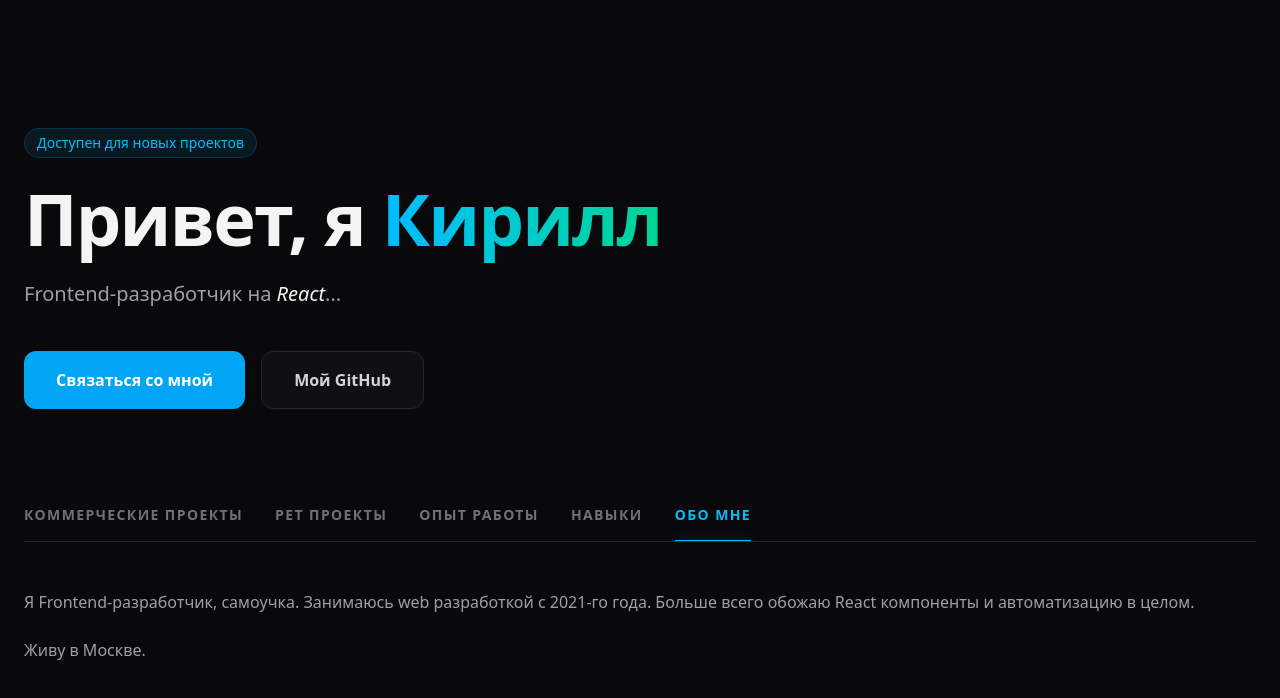
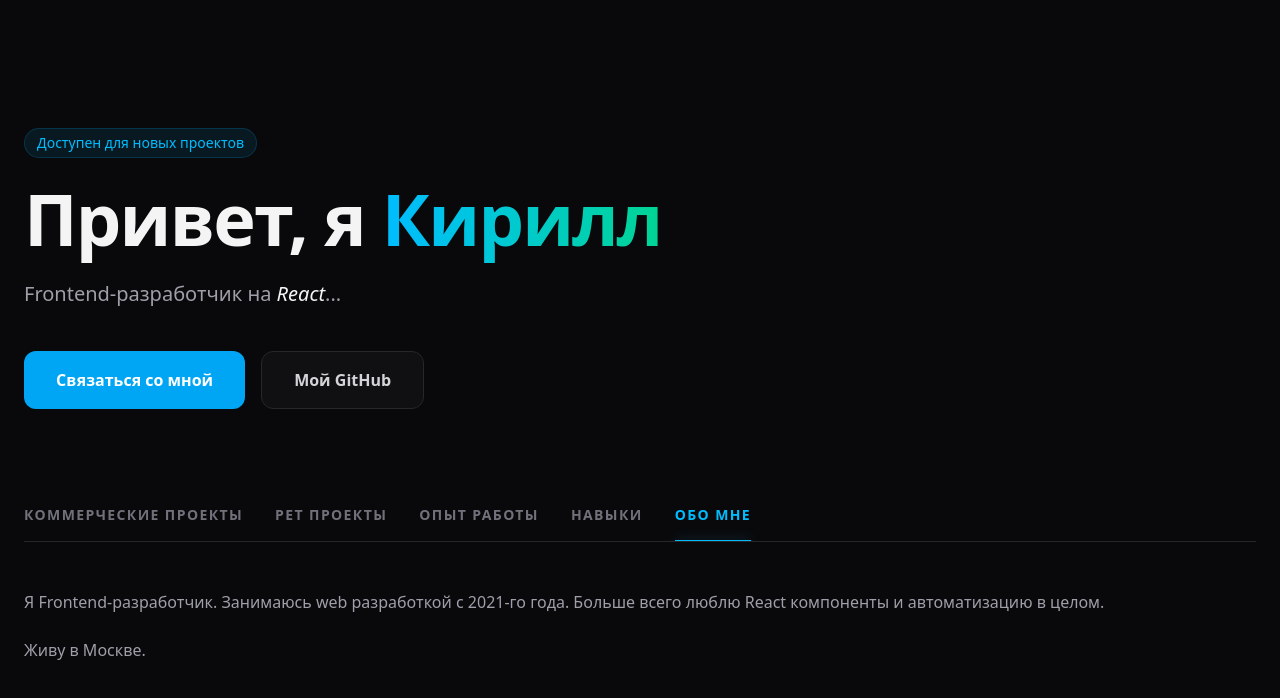
Before and after one commit to Assendro/portfolio, a React (Vite) app: page / in a window 1280 px wide. Both pictures are taken after a click on the button "ОБО МНЕ". Shown: the top 698 px of the page. Built offline with nearby package versions, Linux system fonts and the light colour scheme.

Commit message:
docs: update about

```diff
--- a/src/App.tsx
+++ b/src/App.tsx
@@ -126,7 +126,7 @@ function App() {
 
                     {activeTab === 'about' && (
                         <div className="animate-in fade-in duration-500 text-zinc-400">
-                            Я Frontend-разработчик, самоучка. Занимаюсь web разработкой с 2021-го года. Больше всего обожаю React компоненты и автоматизацию в целом.
+                            Я Frontend-разработчик. Занимаюсь web разработкой с 2021-го года. Больше всего люблю React компоненты и автоматизацию в целом.
                             <br /><br />
                             Живу в Москве.
                         </div>
```
